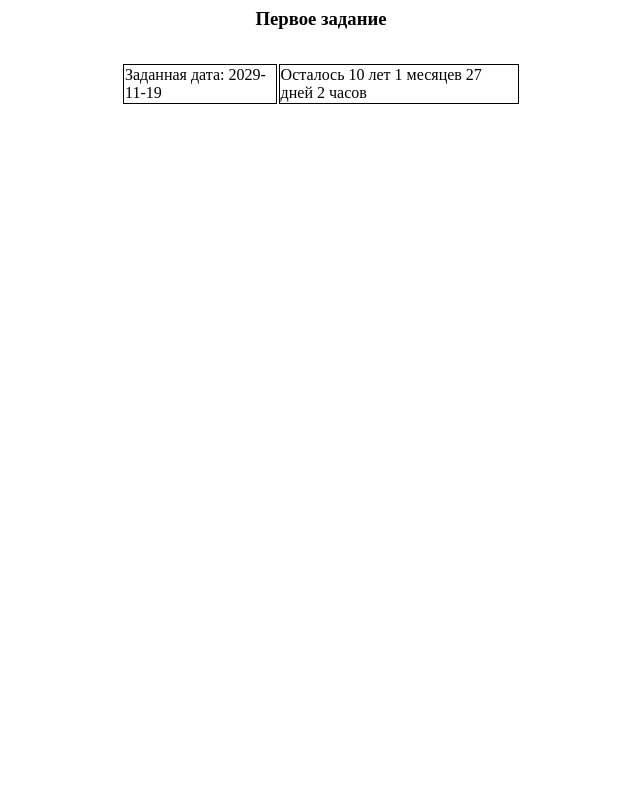
After one commit to ImVeriBed/WebProgramming, a PHP site: page /LAB2/lab_rab2.php in a window 1280 px wide. The commit adds this page. Shown: the whole page, without its empty margins (319-959 px from the left). Run offline with PHP 8.4, Linux system fonts and the light colour scheme.

Commit message:
Первое задание

```diff
--- /dev/null
+++ b/LAB2/lab_rab2.php
@@ -0,0 +1,36 @@
+<?php
+function dateDifference($event)
+{
+    $somedate = new DateTime('2029-11-19');
+    $interval = date_diff($somedate, $event);
+    echo $interval->format('Осталось %y лет %m месяцев %d дней %h часов');
+}
+
+function deleteTags($input, $except)
+{
+    echo preg_replace('?:<|&lt;)\/?([a-z]+) *[^\/(?:<|&lt;)]*?(?:>|&gt;', $input);
+}
+?>
+
+<html>
+<head>
+    <meta charset='utf-8' />
+    <link href="../css/mystyle_labrab2.css" rel="stylesheet" type="text/css" />
+    <title>Лабораторная 2</title>
+</head>
+<body>
+    <h3> Первое задание </h3>
+    <table>
+        <tr>
+            <td>
+                Заданная дата: 2029-11-19
+            </td>
+            <td>
+                <?php
+                    dateDifference(new DateTime('now'));
+                ?>
+            </td>
+        </tr>
+    </table>
+</body>
+</html>
--- /dev/null
+++ b/css/mystyle_labrab2.css
@@ -0,0 +1,19 @@
+.h1{
+    text-align: center;
+}
+
+table{
+    margin-left:auto;
+    margin-right: auto;
+    margin-top:  2em;
+    width: 25em;
+    height: 2em;
+}
+
+td{
+    border: 1px solid black;
+}
+
+h3{
+    text-align: center;
+}
--- a/index.php
+++ b/index.php
@@ -2,6 +2,7 @@
 	echo "<link href='css/bootstrap/bootstrap.css' rel='stylesheet'/>";
 	echo "<link href='css/mystyle_index.css' rel='stylesheet'/>";
 	include 'LAB2/lib.inc.php';
+	//include 'LAB2/lab_rab2.php';
 ?>
 	<html>
 
```
